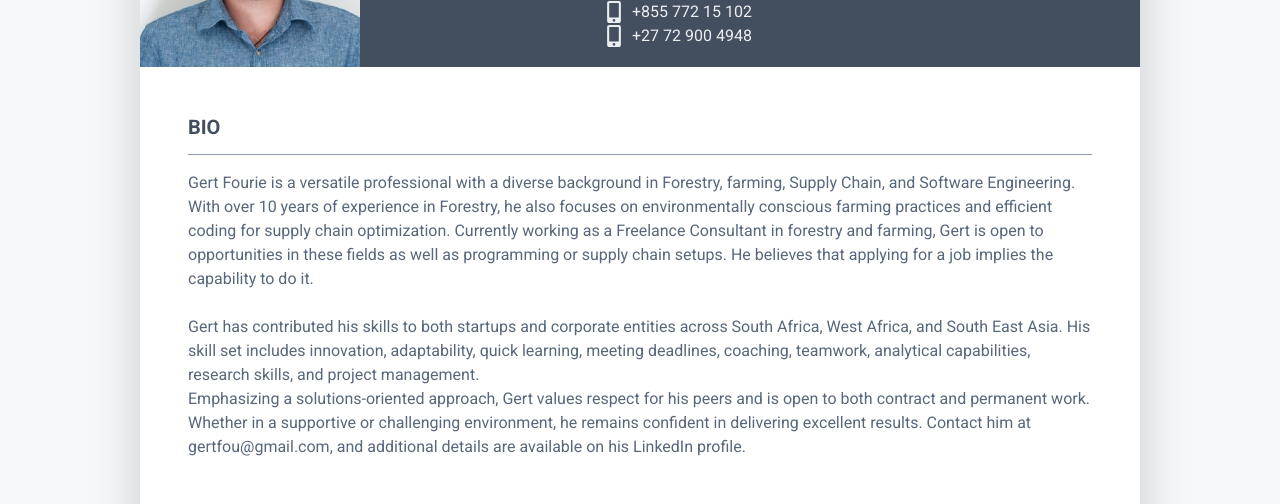
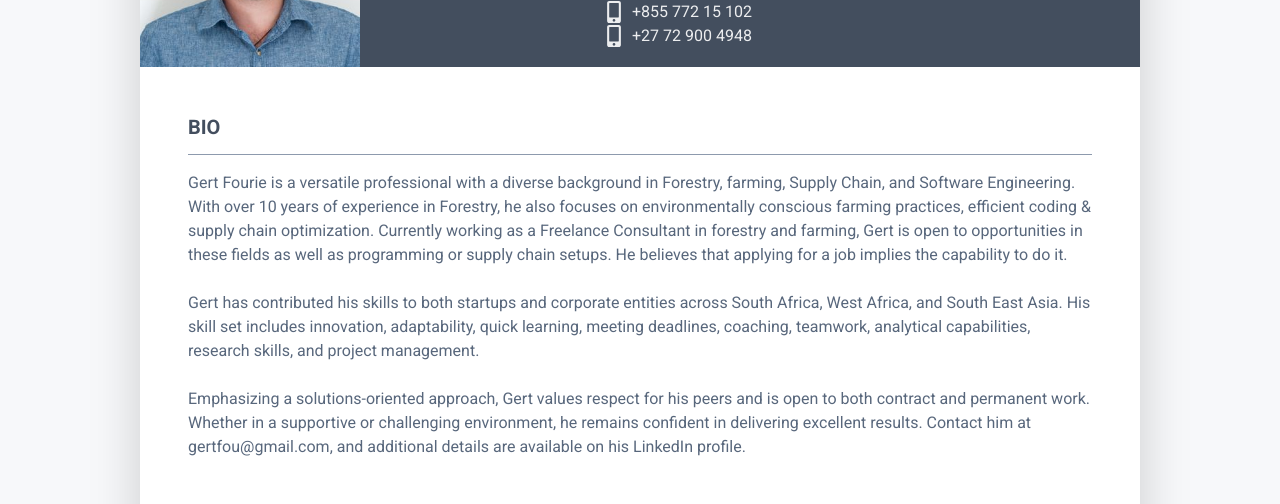
Before and after one commit to GJprocode/GertCV, a plain HTML site: page index.html in a window 1280 px wide. Shown: the part 183-687 px from the top of the page. Drawn offline with Linux system fonts and the light colour scheme.

Commit message:
Update index.html

```diff
--- a/index.html
+++ b/index.html
@@ -60,10 +60,11 @@ text-decoration: underline;
 			    <section class="resume-section summary-section mb-5">
 				    <h2 class="resume-section-title text-uppercase font-weight-bold pb-3 mb-3">Bio</h2>
 				    <div class="resume-section-content">
-					    <p class="mb-0">Gert Fourie is a versatile professional with a diverse background in Forestry, farming, Supply Chain, and Software Engineering. With over 10 years of experience in Forestry, he also focuses on environmentally conscious farming practices and efficient coding for supply chain optimization. Currently working as a Freelance Consultant in forestry and farming, Gert is open to opportunities in these fields as well as programming or supply chain setups. He believes that applying for a job implies the capability to do it.
+					    <p class="mb-0">Gert Fourie is a versatile professional with a diverse background in Forestry, farming, Supply Chain, and Software Engineering. With over 10 years of experience in Forestry, he also focuses on environmentally conscious farming practices, efficient coding & supply chain optimization. Currently working as a Freelance Consultant in forestry and farming, Gert is open to opportunities in these fields as well as programming or supply chain setups. He believes that applying for a job implies the capability to do it.
 			 	<br>
 				<br>
 				Gert has contributed his skills to both startups and corporate entities across South Africa, West Africa, and South East Asia. His skill set includes innovation, adaptability, quick learning, meeting deadlines, coaching, teamwork, analytical capabilities, research skills, and project management.
+				<br>
 				<br>
 				Emphasizing a solutions-oriented approach, Gert values respect for his peers and is open to both contract and permanent work. Whether in a supportive or challenging environment, he remains confident in delivering excellent results. Contact him at gertfou@gmail.com, and additional details are available on his LinkedIn profile.
 				<br>
```
